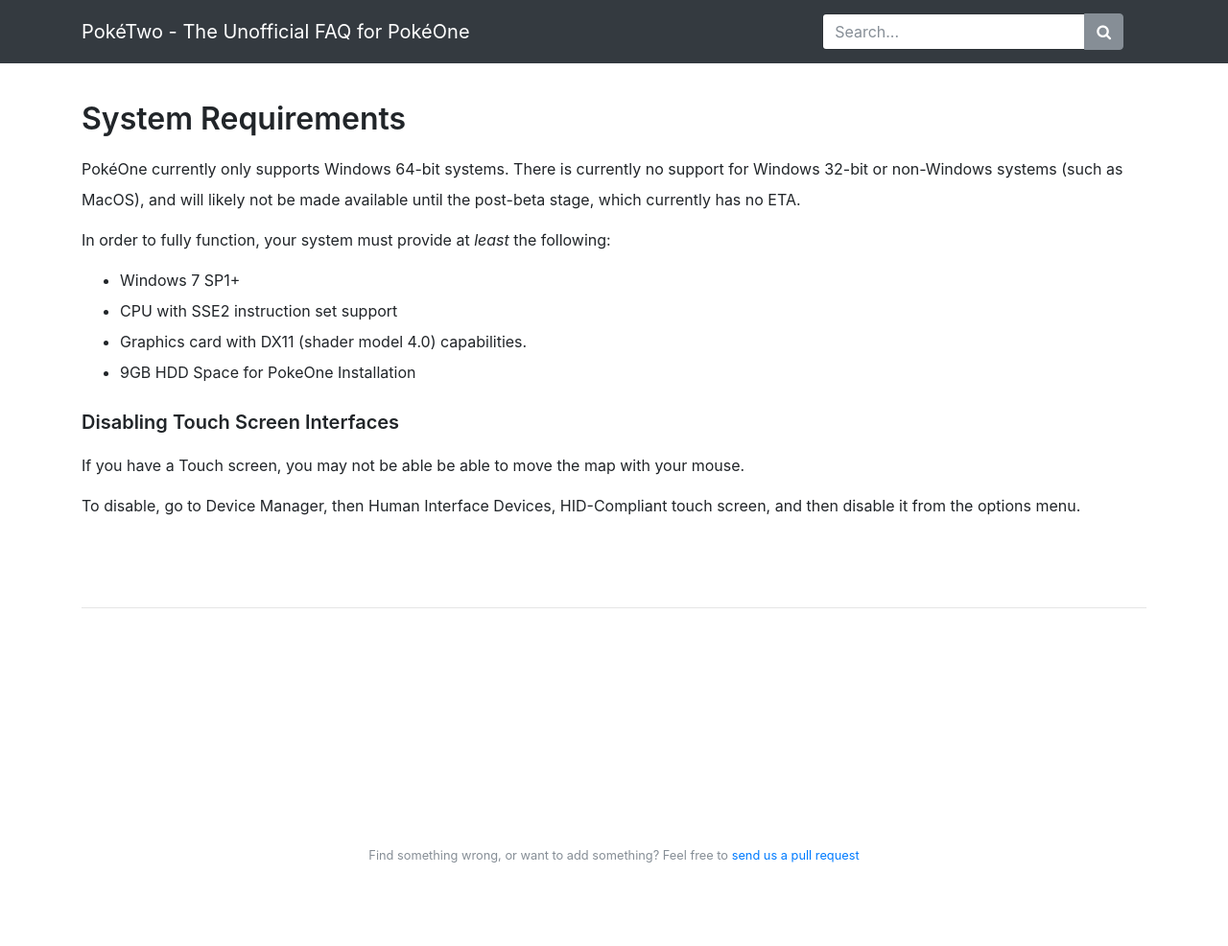
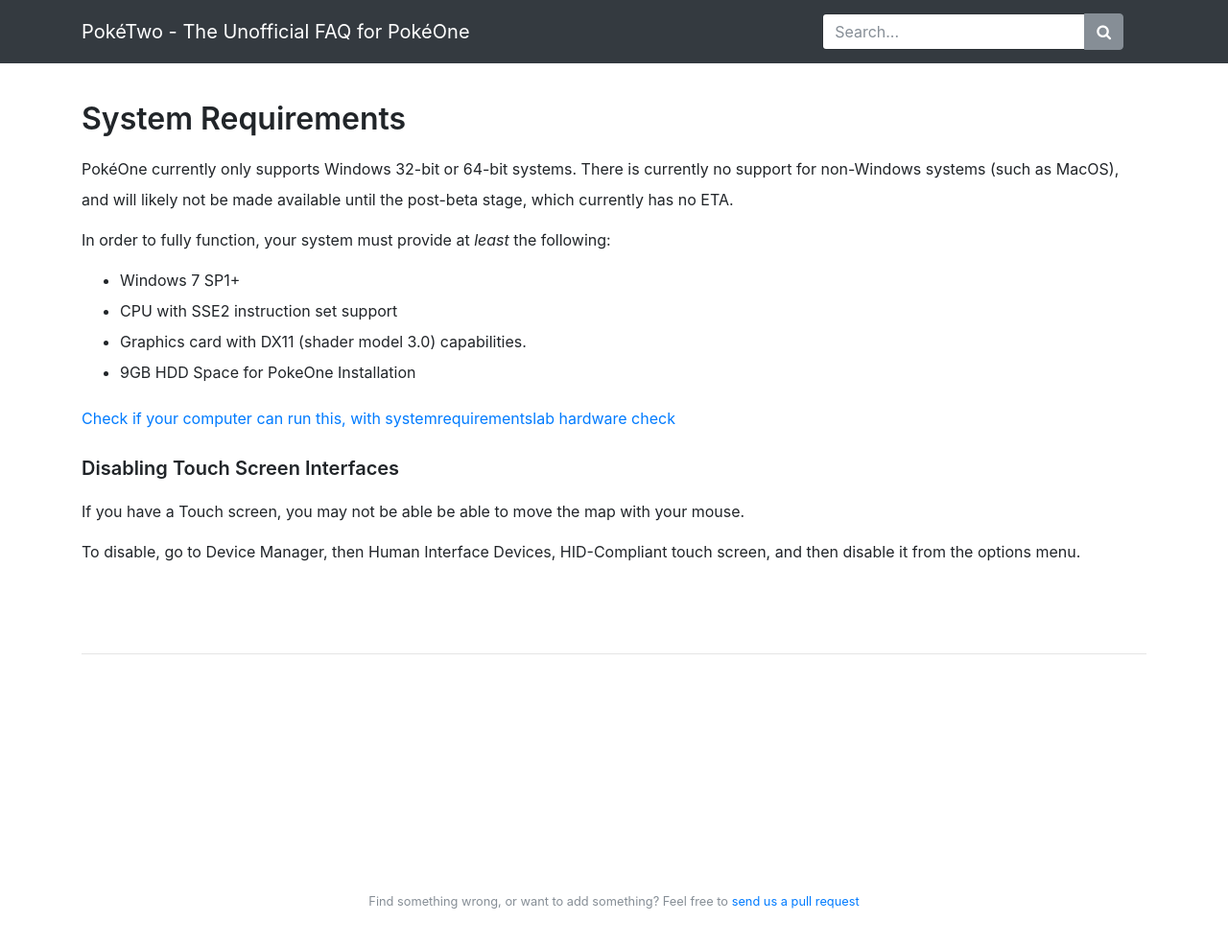
Before and after one commit to X3I/poketwo.com, a Jekyll site: the page built from _pages/support/requirements.md, in a window 1280 px wide and 1054 px high. Shown: the top 986 px of the window at 96% size. Built offline with Jekyll 4.4.1, drawn with Linux system fonts in a browser that asks for light colours; nearby versions of some CDN libraries; our own code applies the rules of GitHub Pages for plain Markdown files.

Commit message:
Update requirements.md

```diff
--- a/_pages/support/requirements.md
+++ b/_pages/support/requirements.md
@@ -2,8 +2,8 @@
 permalink: /support/requirements
 image: /img/logo.png
 description: >
-  PokéOne currently only supports Windows 64-bit systems. There is currently no
-  support for Windows 32-bit or non-Windows systems (such as MacOS), and will
+  PokéOne currently only supports Windows 32-bit or 64-bit systems. There is currently no
+  support for non-Windows systems (such as MacOS), and will
   likely not be made available until the post-beta stage, which currently has no
   ETA.
 
@@ -11,23 +11,26 @@
 
   * Windows 7 SP1+
   * CPU with SSE2 instruction set support
-  * Graphics card with DX11 (shader model 4.0) capabilities.
+  * Graphics card with DX11 (shader model 3.0) capabilities.
   * 9GB HDD Space for PokeOne Installation
 ---
 
 # System Requirements
 
-PokéOne currently only supports Windows 64-bit systems. There is currently no
-support for Windows 32-bit or non-Windows systems (such as MacOS), and will
-likely not be made available until the post-beta stage, which currently has no
-ETA.
+PokéOne currently only supports Windows 32-bit or 64-bit systems. There is currently no
+  support for non-Windows systems (such as MacOS), and will
+  likely not be made available until the post-beta stage, which currently has no
+  ETA.
 
 In order to fully function, your system must provide at *least* the following:
 
 * Windows 7 SP1+
 * CPU with SSE2 instruction set support
-* Graphics card with DX11 (shader model 4.0) capabilities.
+* Graphics card with DX11 (shader model 3.0) capabilities.
 * 9GB HDD Space for PokeOne Installation
+
+
+[Check if your computer can run this, with systemrequirementslab hardware check](https://systemrequirementslab.com/cyri/requirements/poke-one/18131)
 
 ### Disabling Touch Screen Interfaces
 
```
